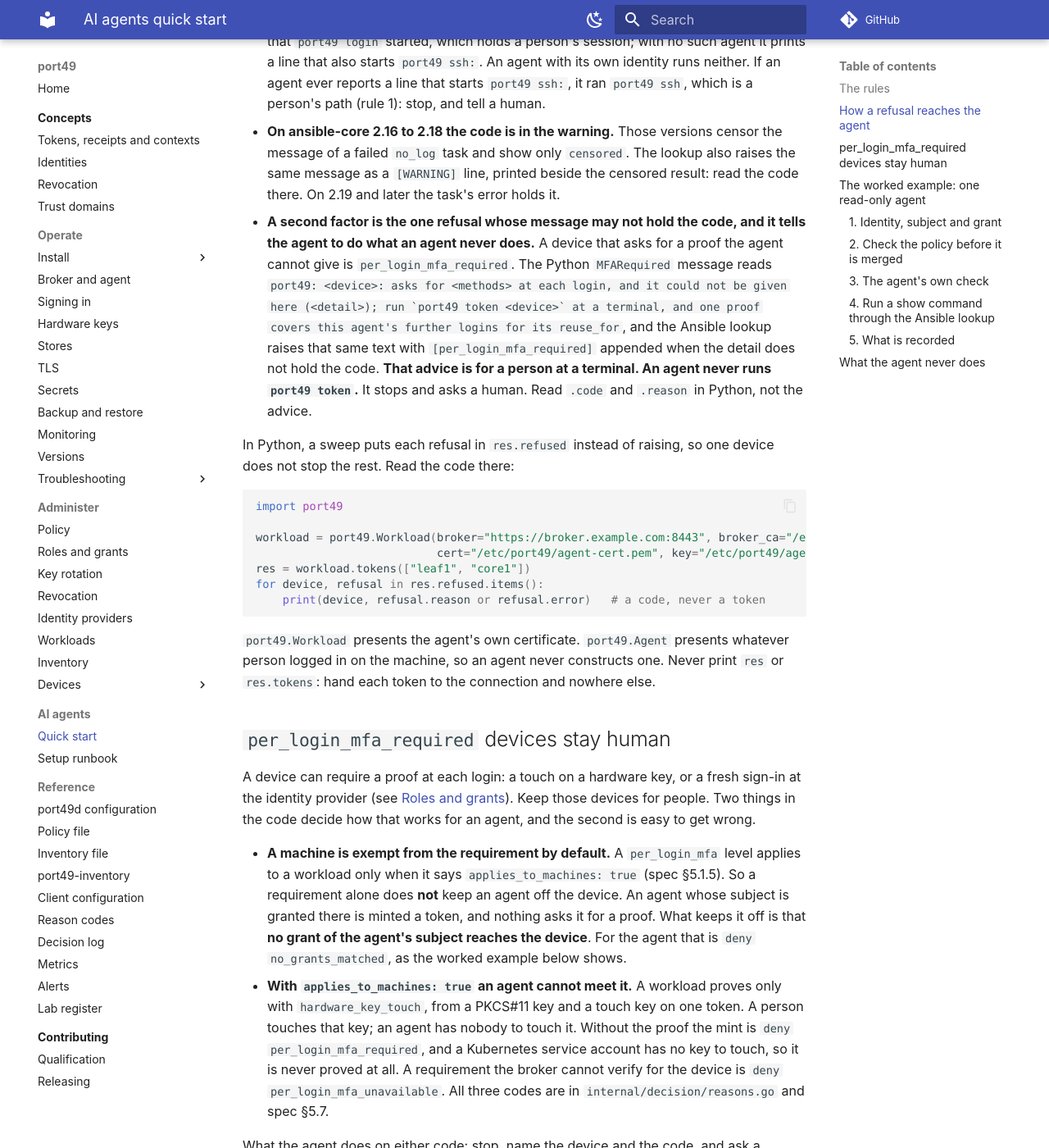
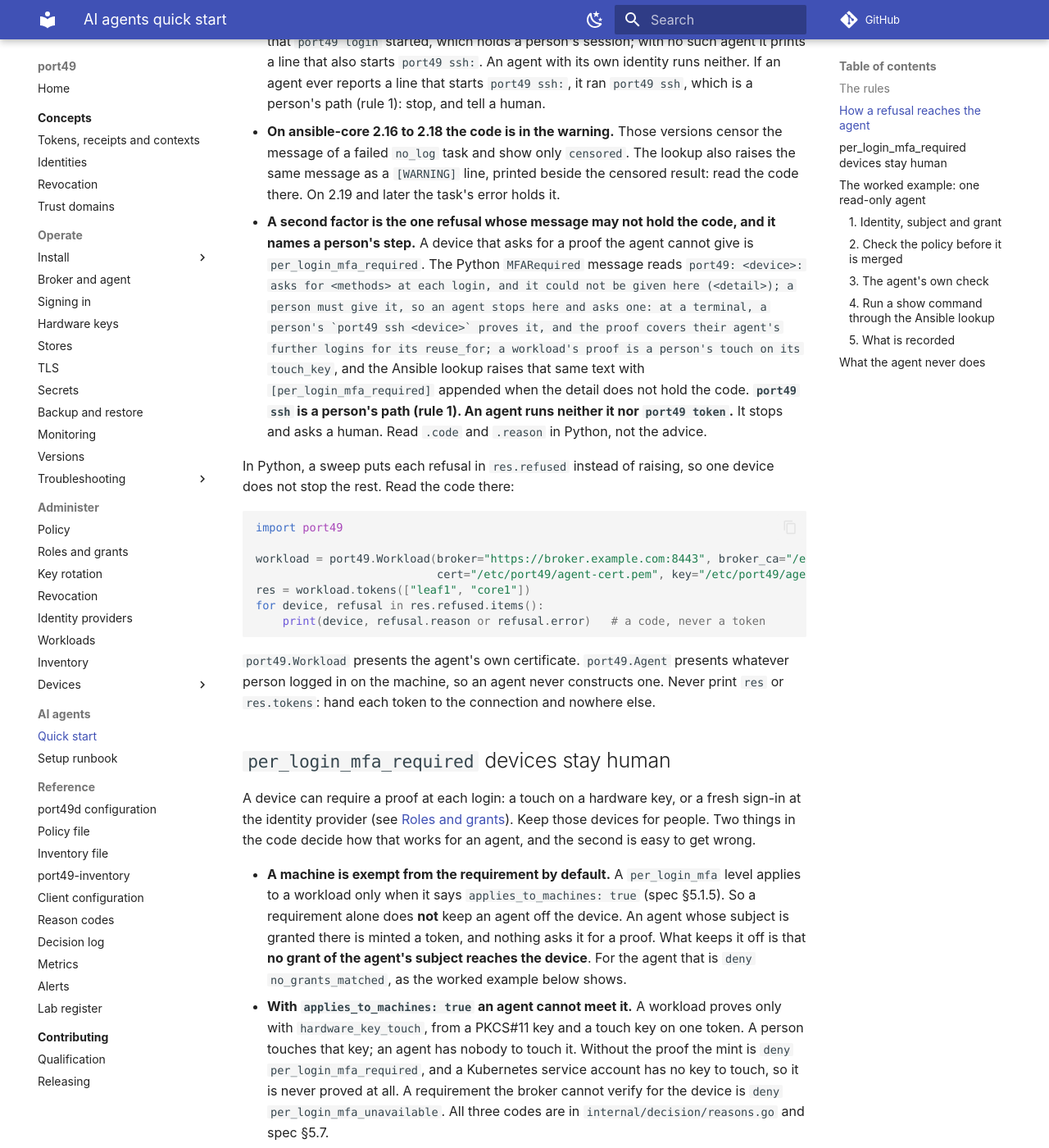
Before and after one commit to blanketfish/port49, an MkDocs documentation site: the page built from docs/site/agents/quick-start.md, in a window 1280 px wide and 1400 px high, scrolled down 1767 px. Shown: the whole window at 82% size. Built offline with MkDocs 1.6.1 and Material for MkDocs 9.7.7, drawn with Linux system fonts in a browser that asks for light colours; comment, search, counter and statistics services are not loaded; some of the changed text lies outside the part shown.

Commit message:
fix(clients): the second-factor error names a person's port49 ssh, never a token-printing command (#55)
Co-Authored-By: Claude Sonnet 5.5 <noreply@anthropic.com>

```diff
--- a/docs/site/agents/quick-start.md
+++ b/docs/site/agents/quick-start.md
@@ -58,14 +58,16 @@ Three things about that table.
 - **On ansible-core 2.16 to 2.18 the code is in the warning.** Those versions censor the message of a failed
   `no_log` task and show only `censored`. The lookup also raises the same message as a `[WARNING]` line, printed
   beside the censored result: read the code there. On 2.19 and later the task's error holds it.
-- **A second factor is the one refusal whose message may not hold the code, and it tells the agent to do
-  what an agent never does.** A device that asks for a proof the agent cannot give is
-  `per_login_mfa_required`. The Python `MFARequired` message reads
-  ``port49: <device>: asks for <methods> at each login, and it could not be given here (<detail>); run
-  `port49 token <device>` at a terminal, and one proof covers this agent's further logins for its reuse_for``,
+- **A second factor is the one refusal whose message may not hold the code, and it names a person's step.**
+  A device that asks for a proof the agent cannot give is `per_login_mfa_required`. The Python `MFARequired`
+  message reads
+  ``port49: <device>: asks for <methods> at each login, and it could not be given here (<detail>); a person
+  must give it, so an agent stops here and asks one: at a terminal, a person's `port49 ssh <device>` proves it,
+  and the proof covers their agent's further logins for its reuse_for; a workload's proof is a person's touch
+  on its touch_key``,
   and the Ansible lookup raises that same text with `[per_login_mfa_required]` appended when the detail does
-  not hold the code. **That advice is for a person at a terminal. An agent never runs `port49 token`.** It stops
-  and asks a human. Read `.code` and `.reason` in Python, not the advice.
+  not hold the code. **`port49 ssh` is a person's path (rule 1). An agent runs neither it nor `port49 token`.**
+  It stops and asks a human. Read `.code` and `.reason` in Python, not the advice.
 
 In Python, a sweep puts each refusal in `res.refused` instead of raising, so one device does not stop the
 rest. Read the code there:
@@ -103,8 +105,8 @@ Two things in the code decide how that works for an agent, and the second is eas
   `internal/decision/reasons.go` and spec §5.7.
 
 What the agent does on either code: stop, name the device and the code, and ask a human. It never looks for a
-touch key, never asks for a PIN, never starts a sign-in, and never runs the `port49 token` that the
-`MFARequired` message suggests.
+touch key, never asks for a PIN, never starts a sign-in, and never runs `port49 token`, nor the
+`port49 ssh` that the `MFARequired` message names for a person.
 
 ## The worked example: one read-only agent
 
```
Also changed, not shown: clients/ansible/ansible_collections/port49/client/README.md (+2 -2 lines), clients/python/README.md (+1 -1 lines), docs/site/agents/setup-runbook.md (+2 -2 lines), 3 other files.
